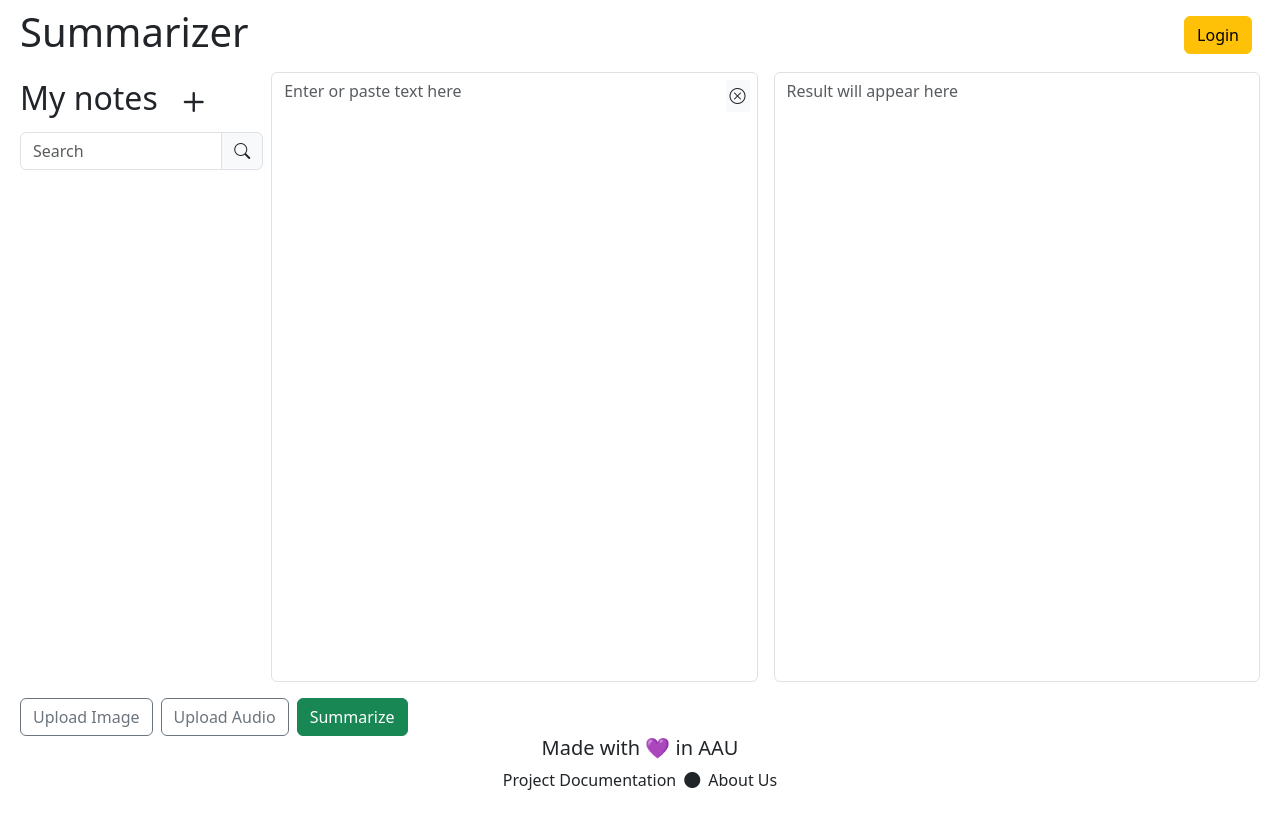
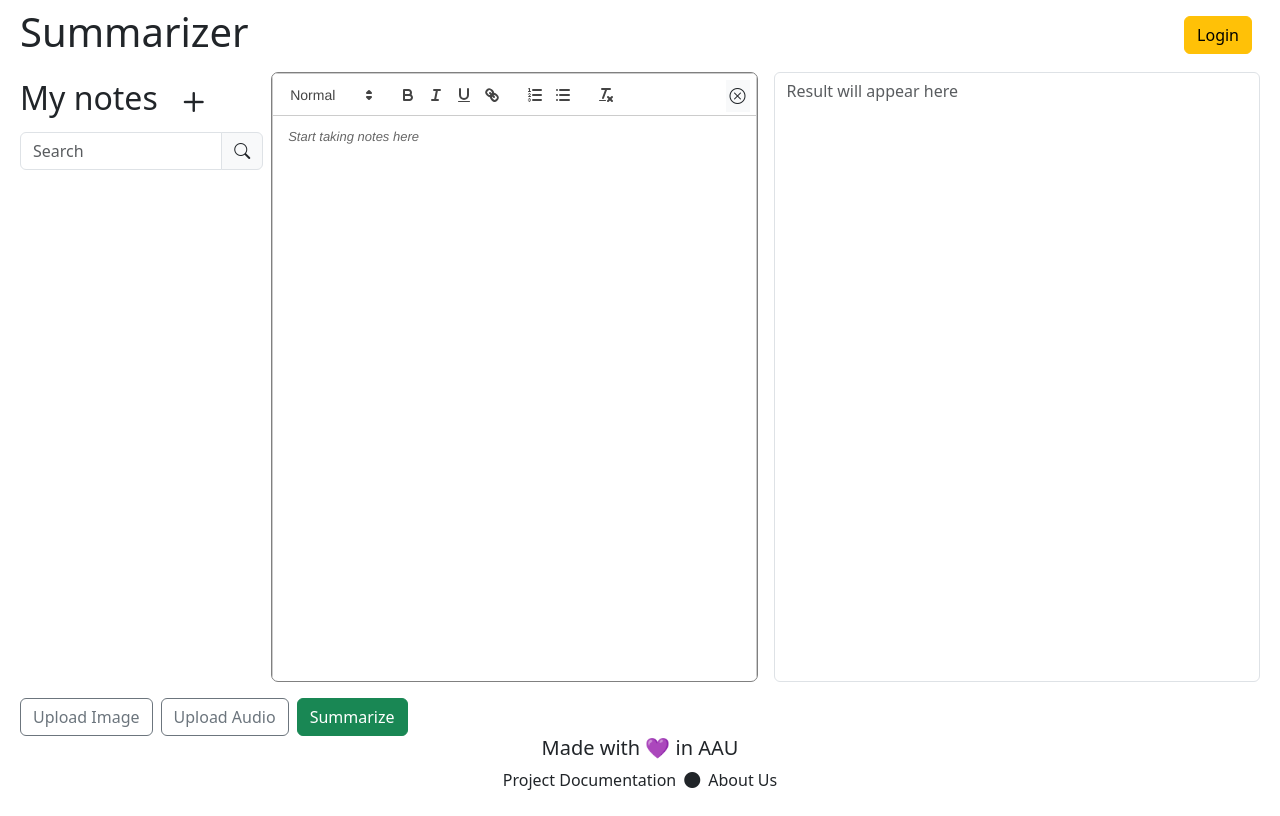
Before and after one commit to jacopobellosi/StudyMate---ASE-project, a React (Vite) app in the folder frontend/: page /summarizer in a window 1280 px wide. Built offline with nearby package versions, Linux system fonts and the light colour scheme.

Commit message:
replacing boring-text-editor with rich-text-editor

```diff
--- a/frontend/package.json
+++ b/frontend/package.json
@@ -15,6 +15,7 @@
     "bootstrap-icons": "^1.11.3",
     "react": "^18.3.1",
     "react-dom": "^18.3.1",
+    "react-quill": "^2.0.0",
     "react-router-dom": "^7.0.2"
   },
   "devDependencies": {
--- a/frontend/src/components/Textareas.tsx
+++ b/frontend/src/components/Textareas.tsx
@@ -1,5 +1,7 @@
 import React from "react";
 import Sidebar from "./Sidebar";
+import ReactQuill from 'react-quill';
+import 'react-quill/dist/quill.snow.css';
 
 interface TextareasProps {
   text: string;
@@ -25,18 +27,31 @@ const Textareas: React.FC<TextareasProps> = ({
       </div>
       <div style={{ flex: "2" }} className="me-2 d-flex position-relative">
         <div data-mdb-input-init className="form-outline flex-grow-1">
-          <textarea
+          {/* <textarea
             className="form-control h-100"
             id="input"
-            placeholder="Enter or paste text here"
+            placeholder="HEEEEEEEEEEERE"
             style={{ resize: "none" }}
             value={text}
             onChange={(e) => setText(e.target.value)}
-          />
+          /> */}
+          <ReactQuill
+            theme="snow"
+            className="h-100"
+            id="input"
+            placeholder="Start taking notes here"
+            value={text}
+            onChange={setText}
+            // className="form-control h-100"
+            style={{
+              borderRadius: '7px',
+              overflow: 'hidden',
+              border: '1px solid gray'
+            }} />
           <div
             className="position-absolute top-0 end-0 mt-2 me-2 bg-light p-1"
             style={{ cursor: "pointer", fontSize: "1em" }}
-            onClick={handleClear}
+            onClick={handleClear} // also remove or make it white bg
           >
             <i className="bi bi-x-circle"></i>
           </div>
@@ -50,7 +65,7 @@ const Textareas: React.FC<TextareasProps> = ({
             placeholder="Result will appear here"
             style={{ resize: "none" }}
             value={resultText}
-            onChange={(e) => setResultText(e.target.value)}
+            onChange={(e) => setResultText(e.target.value)} // change to non-editable
           />
         </div>
       </div>
```
Also changed, not shown: 1 other file (tests, documents, lock files or other folders).
